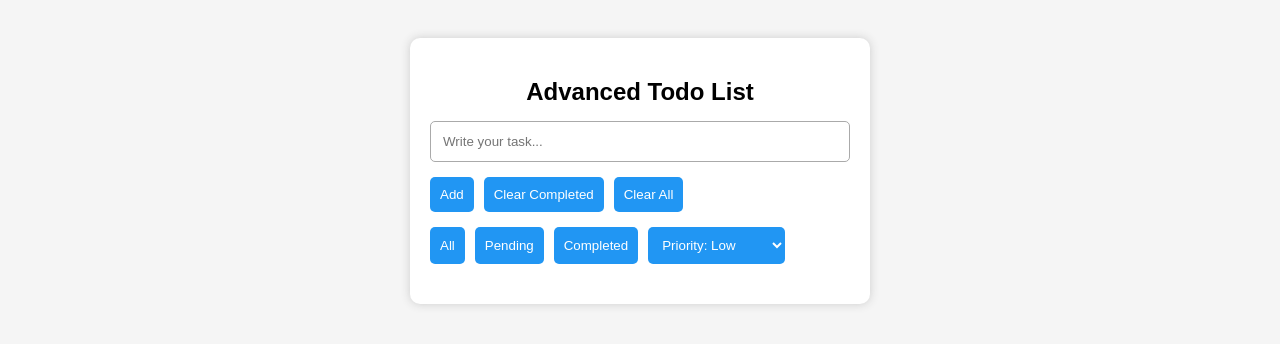
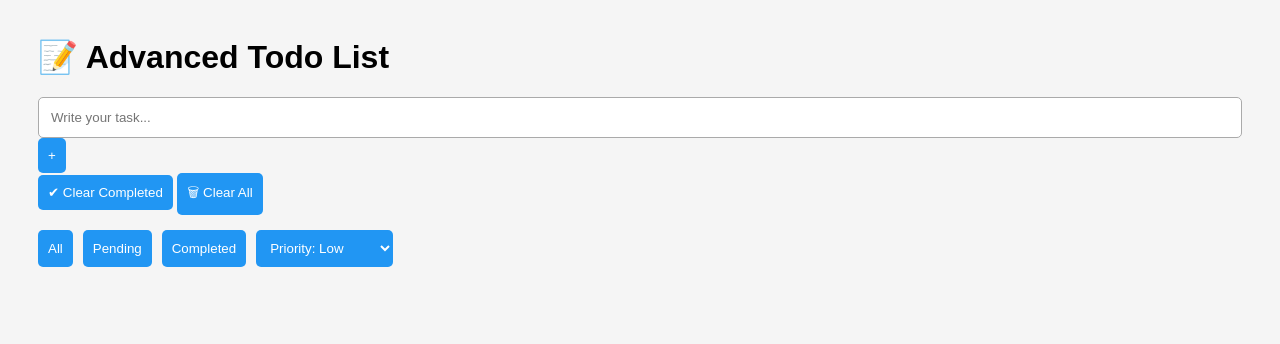
Before and after one commit to nishkarshtripathi2/todo-project, a plain HTML site: page index.html in a window 1280 px wide. Drawn offline with Linux system fonts and the light colour scheme.

Commit message:
Update index.html

```diff
--- a/index.html
+++ b/index.html
@@ -7,20 +7,19 @@
 
 <body>
 
-    <div class="box">
-        <h2>Advanced Todo List</h2>
+    <div class="container">
+        <h1 class="title">📝 Advanced Todo List</h1>
 
-        <!-- Input -->
-        <input type="text" id="myInput" placeholder="Write your task...">
-
-        <!-- Buttons Row -->
-        <div class="btnRow">
-            <button onclick="newElement()">Add</button>
-            <button onclick="clearDone()">Clear Completed</button>
-            <button onclick="removeAll()">Clear All</button>
+        <div class="inputBox">
+            <input type="text" id="myInput" placeholder="Write your task..." autocomplete="off">
+            <button class="addBtn" onclick="newElement()">+</button>
         </div>
 
-        <!-- Filters -->
+        <div class="controls">
+            <button onclick="clearDone()">✔ Clear Completed</button>
+            <button onclick="removeAll()">🗑 Clear All</button>
+        </div>
+
         <div class="filters">
             <button onclick="filter('all')">All</button>
             <button onclick="filter('pending')">Pending</button>
@@ -33,7 +32,6 @@
             </select>
         </div>
 
-        <!-- Todo List -->
         <ul id="myUL"></ul>
     </div>
 
```
